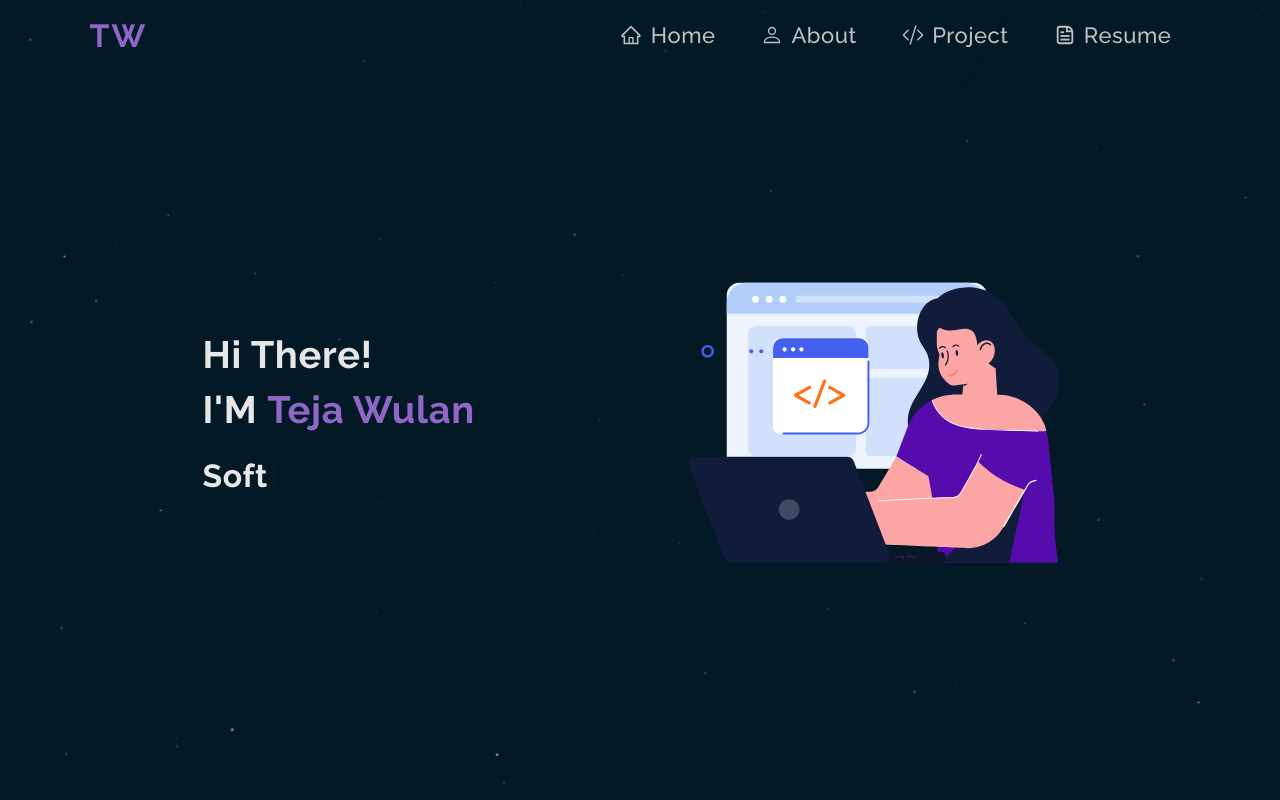
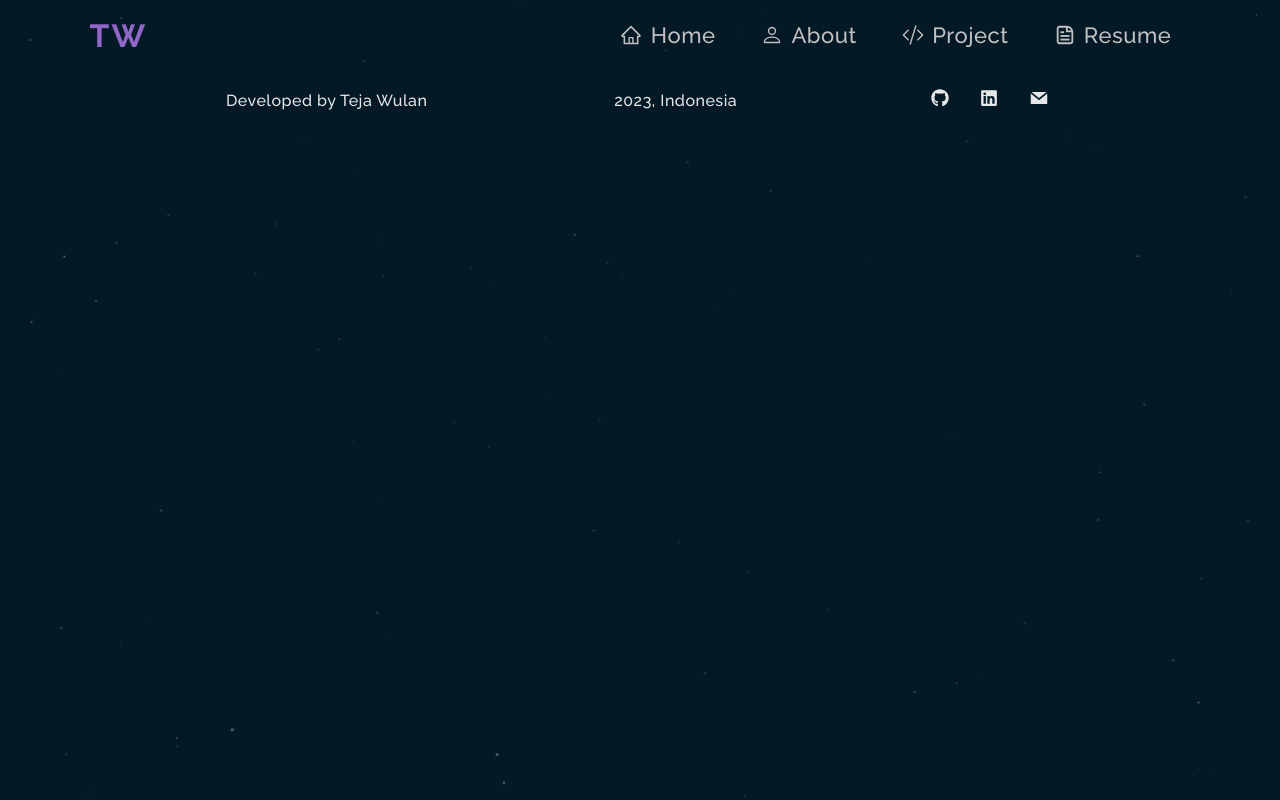
Before and after one commit to TejaWulan/tejawulanportfolio, a React (Create React App) app: page / in a window 1280 px wide. Shown: the top 800 px of the page. Built offline with nearby package versions, Linux system fonts and the light colour scheme.

Commit message:
change path router (fix again soon)

```diff
--- a/src/App.js
+++ b/src/App.js
@@ -46,7 +46,7 @@ function App() {
       <MoveToTop/>
 
       <Routes>
-        <Route path="/" element={<Home/>} />
+        <Route path="/tejawulanportfolio" element={<Home/>} />
         <Route path="/About" element={<About/>}/>
         {/* <Route path="/Project" element={<Project/>}/> */}
         <Route path="/Resume" element={<Resume/>}/>
```
